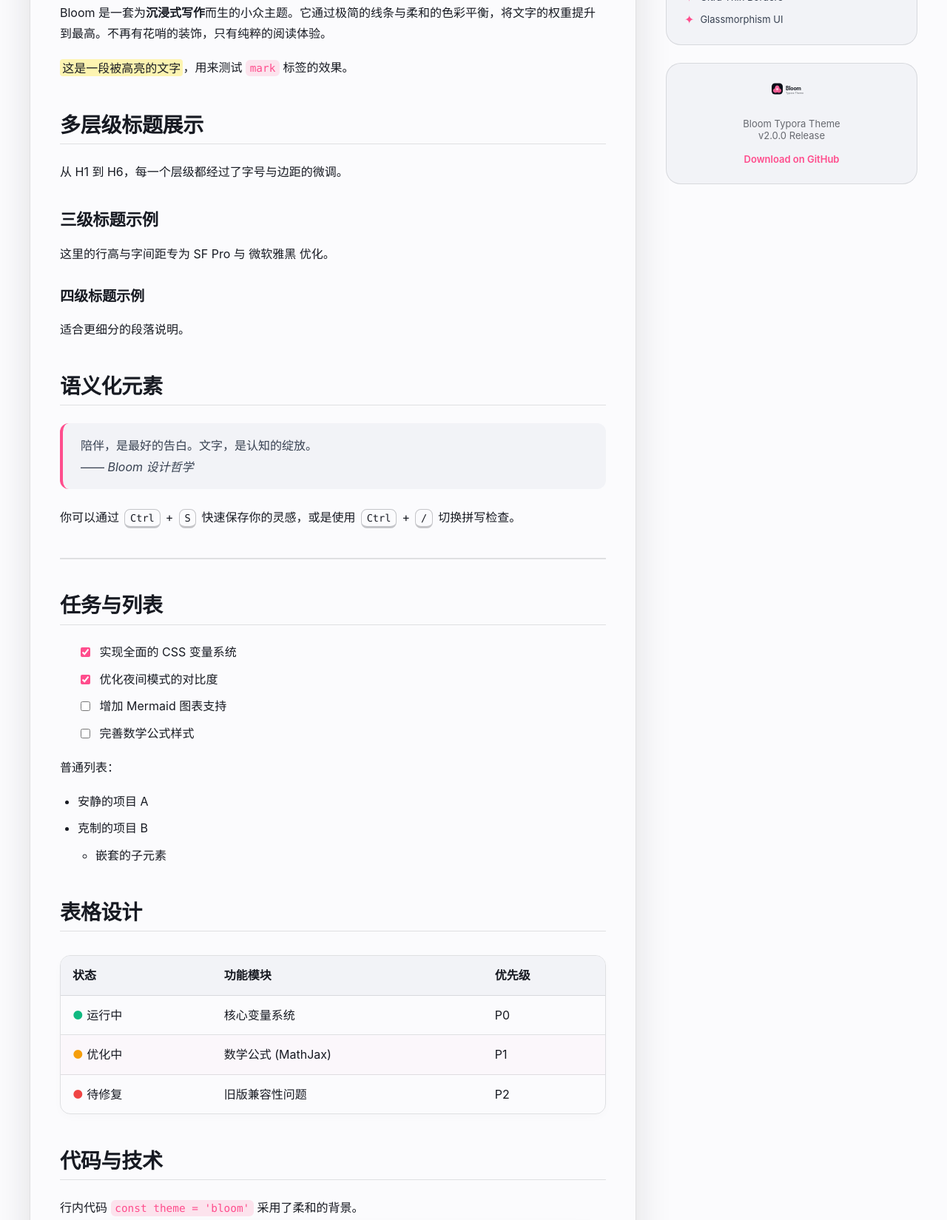
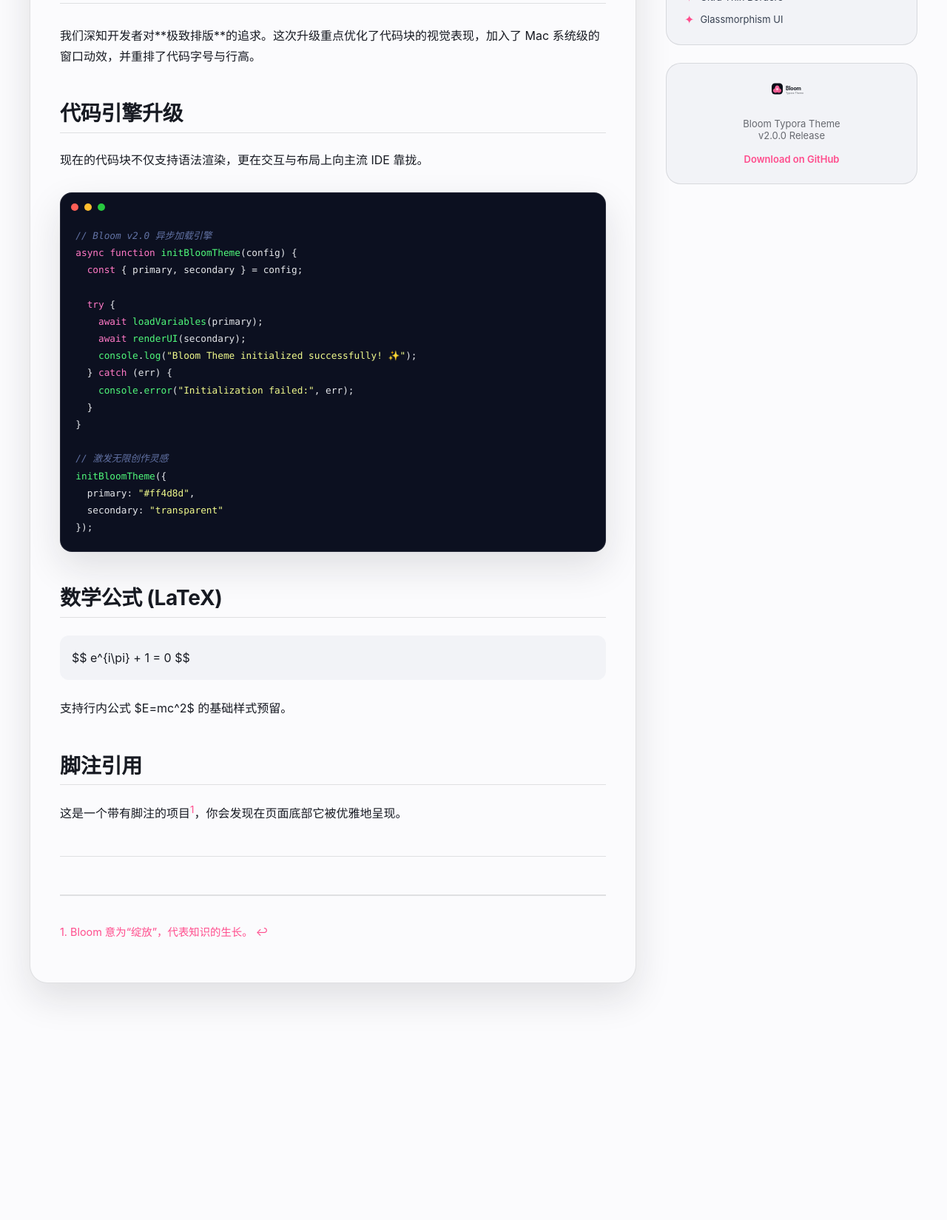
Before and after one commit to webkubor/typora-Bloom-theme, a plain HTML site: page index.html in a window 1280 px wide. Shown: the part 548-2197 px from the top of the page at 74% size. After the commit the page ends 1977 px from the top, so only its background shows below. Drawn offline with Linux system fonts and the light colour scheme.

Commit message:
feat: enhance code block presentation with syntax highlighting, Mac window controls, and refined styling, updating example content for developers.

```diff
--- a/bloom-dark.css
+++ b/bloom-dark.css
@@ -197,8 +197,8 @@ body {
 /* Code */
 #write code {
   font-family: var(--font-mono);
-  font-size: 0.9em;
-  padding: 0.2em 0.4em;
+  font-size: 0.88em;
+  padding: 0.15em 0.4em;
   border-radius: 6px;
   background: var(--accent-2);
   color: var(--accent);
@@ -211,11 +211,30 @@ body {
   color: var(--code-text);
   border: 1px solid rgba(255, 255, 255, 0.08);
   border-radius: 16px;
-  padding: 1.25em;
-  margin: 1.5em 0;
+  padding: 3.2em 1.4em 1.4em;
+  /* Increased top padding for dots */
+  margin: 2em 0;
   overflow: auto;
   box-shadow: var(--shadow-lg);
   font-family: var(--font-mono);
+  font-size: 14.5px;
+  line-height: 1.6;
+  position: relative;
+}
+
+/* Mac-style Window Controls */
+#write pre::before {
+  content: "";
+  position: absolute;
+  top: 14px;
+  left: 14px;
+  width: 10px;
+  height: 10px;
+  border-radius: 50%;
+  background: #ff5f56;
+  box-shadow: 18px 0 0 #ffbd2e, 36px 0 0 #27c93f;
+  z-index: 2;
+  opacity: 0.8;
 }
 
 #write pre code {
--- a/bloom-light.css
+++ b/bloom-light.css
@@ -105,8 +105,13 @@ body {
   padding-bottom: 0.25em;
 }
 
-#write h3 { font-size: 1.4em; }
-#write h4 { font-size: 1.2em; }
+#write h3 {
+  font-size: 1.4em;
+}
+
+#write h4 {
+  font-size: 1.2em;
+}
 
 #write hr {
   border: 0;
@@ -139,8 +144,8 @@ body {
   margin: 0.5em 0;
 }
 
-#write li > ul,
-#write li > ol {
+#write li>ul,
+#write li>ol {
   margin: 0.4em 0;
 }
 
@@ -192,8 +197,8 @@ body {
 /* Code */
 #write code {
   font-family: var(--font-mono);
-  font-size: 0.9em;
-  padding: 0.2em 0.4em;
+  font-size: 0.88em;
+  padding: 0.15em 0.4em;
   border-radius: 6px;
   background: var(--accent-2);
   color: var(--accent);
@@ -206,11 +211,29 @@ body {
   color: var(--code-text);
   border: 1px solid rgba(255, 255, 255, 0.1);
   border-radius: 16px;
-  padding: 1.25em;
-  margin: 1.5em 0;
+  padding: 3.2em 1.4em 1.4em;
+  /* Increased top padding for dots */
+  margin: 2em 0;
   overflow: auto;
   box-shadow: var(--shadow-lg);
   font-family: var(--font-mono);
+  font-size: 14.5px;
+  line-height: 1.6;
+  position: relative;
+}
+
+/* Mac-style Window Controls */
+#write pre::before {
+  content: "";
+  position: absolute;
+  top: 14px;
+  left: 14px;
+  width: 10px;
+  height: 10px;
+  border-radius: 50%;
+  background: #ff5f56;
+  box-shadow: 18px 0 0 #ffbd2e, 36px 0 0 #27c93f;
+  z-index: 2;
 }
 
 #write pre code {
--- a/index.html
+++ b/index.html
@@ -195,6 +195,36 @@
       animation: fadeIn 0.4s ease;
     }
 
+    /* Simulation of syntax highlighting */
+    .token.keyword {
+      color: #ff79c6;
+    }
+
+    .token.function {
+      color: #50fa7b;
+    }
+
+    .token.string {
+      color: #f1fa8c;
+    }
+
+    .token.comment {
+      color: #6272a4;
+      font-style: italic;
+    }
+
+    .token.operator {
+      color: #ff79c6;
+    }
+
+    .token.class-name {
+      color: #8be9fd;
+    }
+
+    .token.property {
+      color: #bd93f9;
+    }
+
     @keyframes fadeIn {
       from {
         opacity: 0;
@@ -241,93 +271,32 @@ tags: [Typora, Theme, Premium]
 ---</pre>
         </div>
 
-        <h1>Bloom · 现代排版艺术 🌸</h1>
+        <h1>Bloom · 程序员的终极 Typora 主题 💻</h1>
         <p>
-          Bloom 是一套为<strong>沉浸式写作</strong>而生的小众主题。它通过极简的线条与柔和的色彩平衡，将文字的权重提升到最高。不再有花哨的装饰，只有纯粹的阅读体验。
+          我们深知开发者对**极致排版**的追求。这次升级重点优化了代码块的视觉表现，加入了 Mac 系统级的窗口动效，并重排了代码字号与行高。
         </p>
 
-        <p>
-          <mark>这是一段被高亮的文字</mark>，用来测试 <code>mark</code> 标签的效果。
-        </p>
+        <h2>代码引擎升级</h2>
+        <p>现在的代码块不仅支持语法渲染，更在交互与布局上向主流 IDE 靠拢。</p>
 
-        <h2>多层级标题展示</h2>
-        <p>从 H1 到 H6，每一个层级都经过了字号与边距的微调。</p>
-        <h3>三级标题示例</h3>
-        <p>这里的行高与字间距专为 SF Pro 与 微软雅黑 优化。</p>
-        <h4>四级标题示例</h4>
-        <p>适合更细分的段落说明。</p>
+        <pre><code class="language-javascript"><span class="token comment">// Bloom v2.0 异步加载引擎</span>
+<span class="token keyword">async</span> <span class="token keyword">function</span> <span class="token function">initBloomTheme</span>(config) {
+  <span class="token keyword">const</span> { primary, secondary } = config;
 
-        <h2>语义化元素</h2>
-        <blockquote>
-          陪伴，是最好的告白。文字，是认知的绽放。<br />
-          —— <cite>Bloom 设计哲学</cite>
-        </blockquote>
-
-        <p>
-          你可以通过 <kbd>Ctrl</kbd> + <kbd>S</kbd> 快速保存你的灵感，或是使用 <kbd>Ctrl</kbd> + <kbd>/</kbd> 切换拼写检查。
-        </p>
-
-        <hr />
-
-        <h2>任务与列表</h2>
-        <ul class="task-list">
-          <li class="task-list-item"><input type="checkbox" checked /> 实现全面的 CSS 变量系统</li>
-          <li class="task-list-item"><input type="checkbox" checked /> 优化夜间模式的对比度</li>
-          <li class="task-list-item"><input type="checkbox" /> 增加 Mermaid 图表支持</li>
-          <li class="task-list-item"><input type="checkbox" /> 完善数学公式样式</li>
-        </ul>
-
-        <p>普通列表：</p>
-        <ul>
-          <li>安静的项目 A</li>
-          <li>克制的项目 B
-            <ul>
-              <li>嵌套的子元素</li>
-            </ul>
-          </li>
-        </ul>
-
-        <h2>表格设计</h2>
-        <table>
-          <thead>
-            <tr>
-              <th>状态</th>
-              <th>功能模块</th>
-              <th>优先级</th>
-            </tr>
-          </thead>
-          <tbody>
-            <tr>
-              <td><span style="color: var(--success);">●</span> 运行中</td>
-              <td>核心变量系统</td>
-              <td>P0</td>
-            </tr>
-            <tr>
-              <td><span style="color: var(--warning);">●</span> 优化中</td>
-              <td>数学公式 (MathJax)</td>
-              <td>P1</td>
-            </tr>
-            <tr>
-              <td><span style="color: var(--error);">●</span> 待修复</td>
-              <td>旧版兼容性问题</td>
-              <td>P2</td>
-            </tr>
-          </tbody>
-        </table>
-
-        <h2>代码与技术</h2>
-        <p>行内代码 <code>const theme = 'bloom'</code> 采用了柔和的背景。</p>
-
-        <pre><code class="language-javascript">// 切换主题的核心逻辑
-function switchTheme(name) {
-  const root = document.documentElement;
-  const isDark = name === 'dark';
-
-  root.style.setProperty('--bg', isDark ? '#0b101b' : '#fbfbfd');
-  console.log(`Switched to ${name} mode`);
+  <span class="token keyword">try</span> {
+    <span class="token keyword">await</span> <span class="token function">loadVariables</span>(primary);
+    <span class="token keyword">await</span> <span class="token function">renderUI</span>(secondary);
+    <span class="token function">console</span>.<span class="token function">log</span>(<span class="token string">"Bloom Theme initialized successfully! ✨"</span>);
+  } <span class="token keyword">catch</span> (err) {
+    <span class="token function">console</span>.<span class="token function">error</span>(<span class="token string">"Initialization failed:"</span>, err);
+  }
 }
 
-switchTheme('bloom');</code></pre>
+<span class="token comment">// 激发无限创作灵感</span>
+<span class="token function">initBloomTheme</span>({
+  primary: <span class="token string">"#ff4d8d"</span>,
+  secondary: <span class="token string">"transparent"</span>
+});</code></pre>
 
         <h2>数学公式 (LaTeX)</h2>
         <div class="md-math-block">
```
